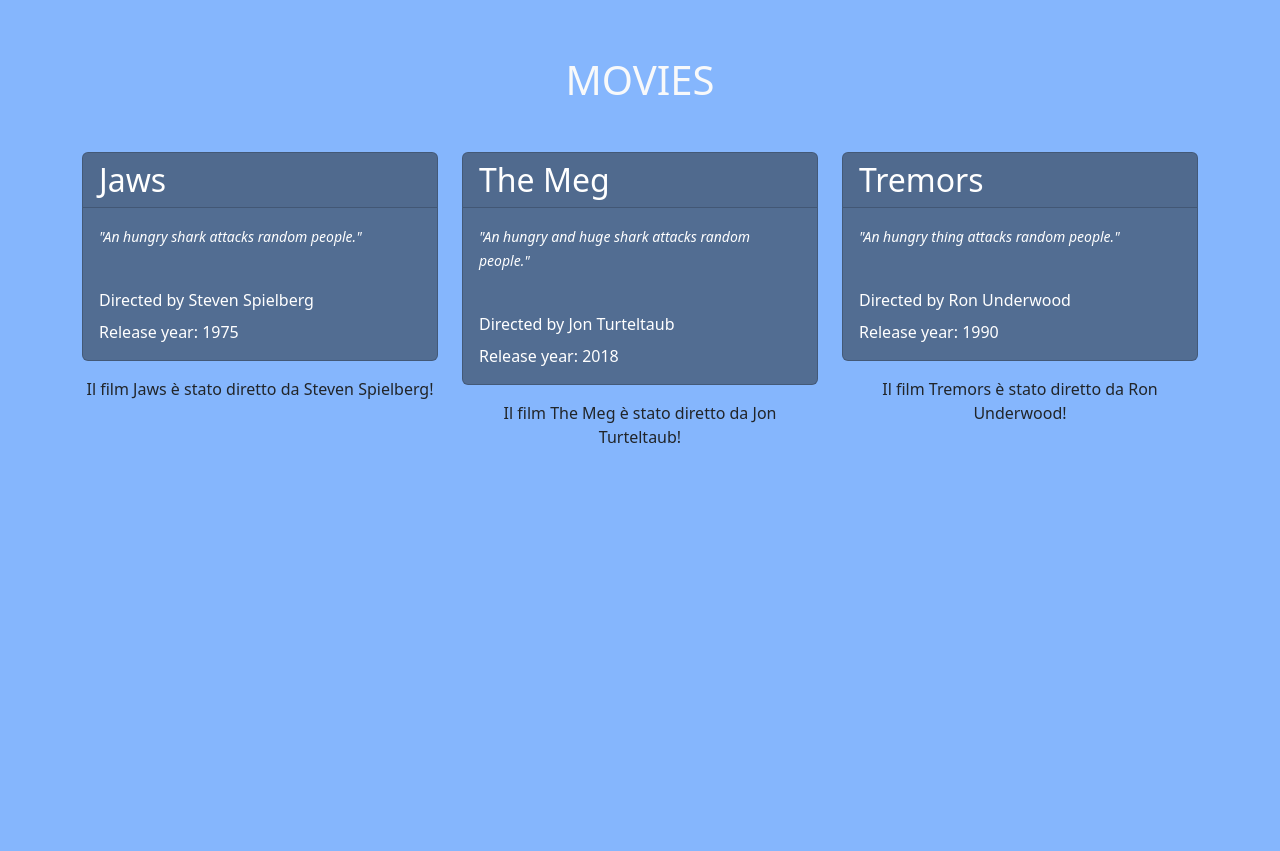
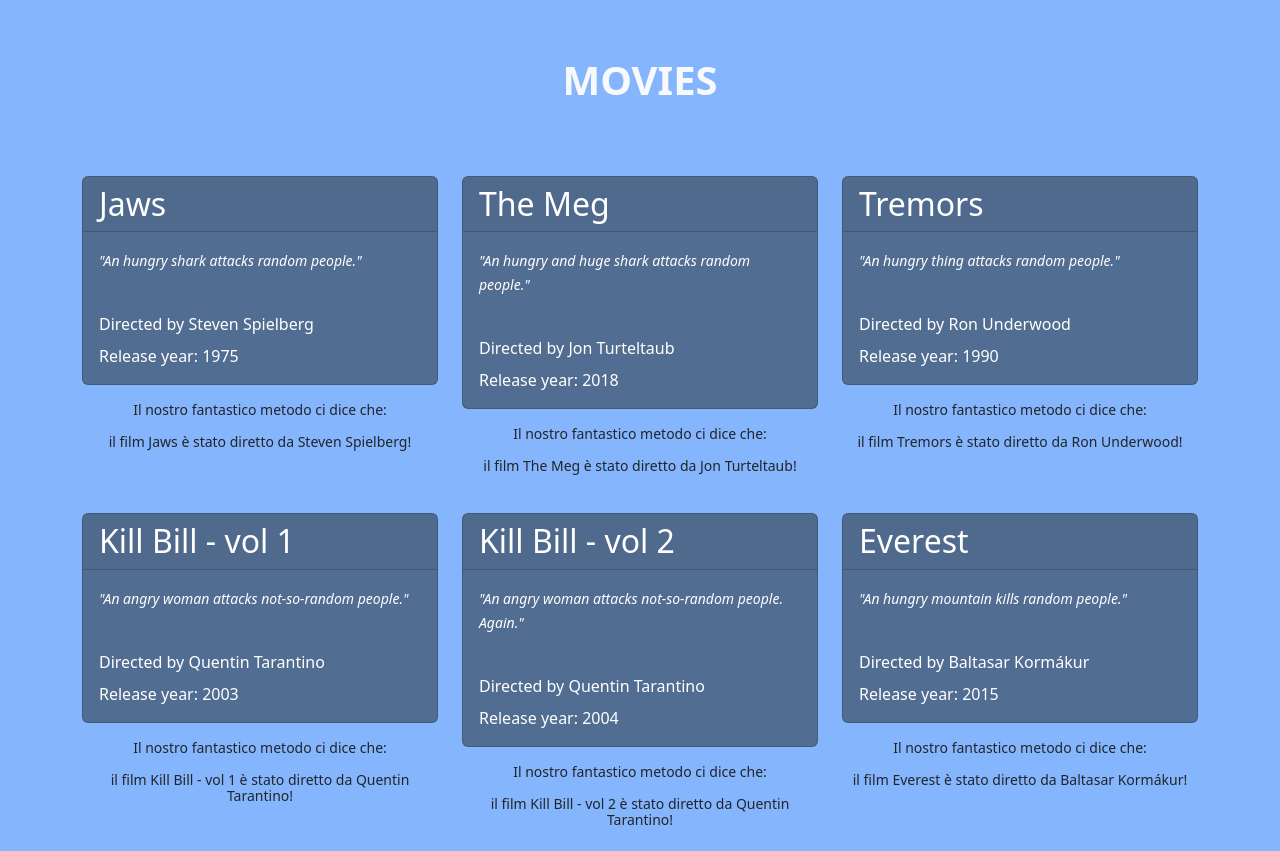
Before and after one commit to FedericaPozzer/php-oop-1, a PHP site: page / in a window 1280 px wide. Before the commit the page ends 443 px from the top, so only its background shows below. Run offline with PHP 8.4, Linux system fonts and the light colour scheme.

Commit message:
made it prettier

```diff
--- a/Models/class_Movie.php
+++ b/Models/class_Movie.php
@@ -18,7 +18,7 @@ class Movie
 
     public function whoDirectedWhat()
     {
-        return "Il film $this->title è stato diretto da $this->director!";
+        return "il film $this->title è stato diretto da $this->director!";
     }
 }
 
--- a/db.php
+++ b/db.php
@@ -18,6 +18,25 @@ $movies = [
         "director" => "Ron Underwood",
         "plot" => "An hungry thing attacks random people.",
         "year" => "1990"
+    ],
+
+    [
+        "title" => "Kill Bill - vol 1",
+        "director" => "Quentin Tarantino",
+        "plot" => "An angry woman attacks not-so-random people.",
+        "year" => "2003"
+    ],
+    [
+        "title" => "Kill Bill - vol 2",
+        "director" => "Quentin Tarantino",
+        "plot" => "An angry woman attacks not-so-random people. Again.",
+        "year" => "2004"
+    ],
+    [
+        "title" => "Everest",
+        "director" => "Baltasar Kormákur",
+        "plot" => "An hungry mountain kills random people.",
+        "year" => "2015"
     ]
 ];
 
--- a/index.php
+++ b/index.php
@@ -9,6 +9,7 @@
 
 require_once __DIR__ . "/db.php";
 require_once __DIR__ . "/Models/class_Movie.php";
+// require_once __DIR__ . "/Models/class_Genre.php";
 
 // $jaws = new Movie("Jaws", "Steven Spielberg", "An hungry shark attacks random people.", "1975");
 // $theMeg = new Movie("The Meg", "Jon Turteltaub", "An hungry and huge shark attacks random people.", "2018");
@@ -31,13 +32,13 @@ require_once __DIR__ . "/Models/class_Movie.php";
 </head>
 
 <body class="bg-primary p-2" style="--bs-bg-opacity: .5;">
-    <h1 class="text-light text-center mt-5">MOVIES</h1>
+    <h1 class="text-light text-center mt-5 fw-bolder">MOVIES</h1>
     <div class="container mt-5">
         <div class="row row-cols-3">
 
             <?php foreach ($movies_obj as $movie) : ?>
 
-                <div class="col">
+                <div class="col mt-4">
                     <div class="card text-bg-dark mb-3">
                         <h2 class="card-header"> <?php echo $movie->title; ?> </h2>
                         <div class="card-body">
@@ -47,7 +48,8 @@ require_once __DIR__ . "/Models/class_Movie.php";
                         </div>
                     </div>
 
-                    <p class=text-center> <?php echo $movie->whoDirectedWhat(); ?> </p>
+                    <p class="text-center lh-1"> <small> Il nostro fantastico metodo ci dice che: </small> </p>
+                    <p class="text-center lh-1"> <small> <?php echo $movie->whoDirectedWhat(); ?> </small> </p>
                 </div>
 
             <?php endforeach; ?>
```
